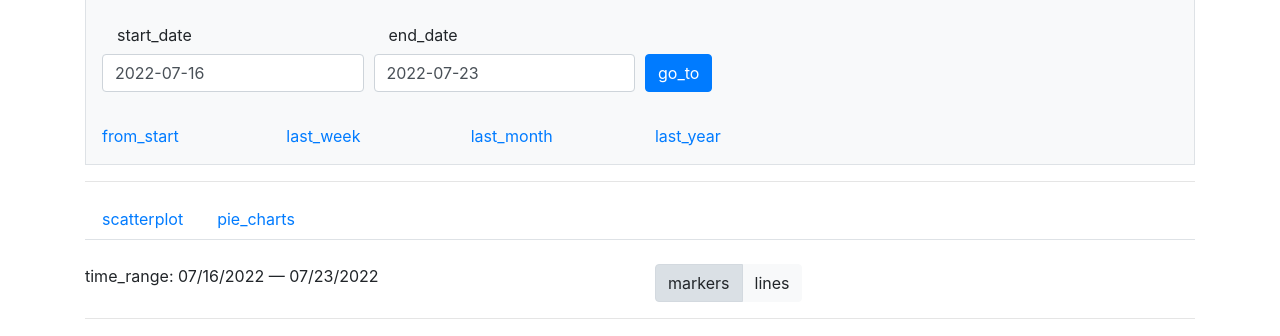
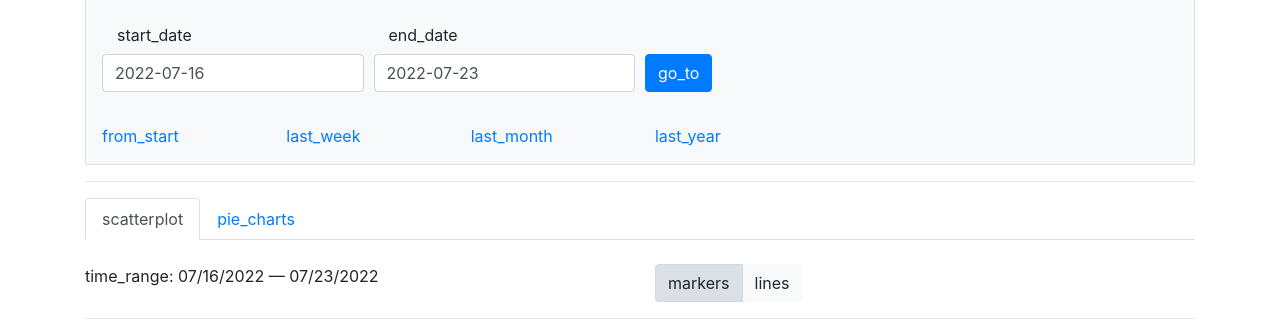
Before and after one commit to rain0r/stimmungskalender, a Django app: page /graph/ in a window 1280 px wide. Shown: the part 230-566 px from the top of the page. Run offline with Django 3.2, Linux system fonts and the light colour scheme; the visitor is signed in with stand-in values (Sample User, id 1); data comes from the database, SQL or seed files in the repository; data that the repository does not hold is empty; some libraries are stand-ins or nearby versions.

Commit message:
Set scatter plot active by default

```diff
--- a/pyproject.toml
+++ b/pyproject.toml
@@ -21,7 +21,7 @@ djangorestframework = "3.13.1"
 drf-spectacular = "0.22.1"
 ipython = "8.4.0"
 plotly = "5.9.0"
-#psycopg2 = "2.9.3"
+psycopg2 = "2.9.3"
 python-decouple = "3.6"
 
 [tool.poetry.dev-dependencies]
--- a/web/templates/web/graph.html
+++ b/web/templates/web/graph.html
@@ -19,7 +19,7 @@
     <hr>
     <ul class="nav nav-tabs" id="myTab" role="tablist">
         <li class="nav-item" role="presentation">
-            <a class="nav-link clickable" data-target="#scatter" data-toggle="tab">{% translate 'scatterplot' %}</a>
+            <a class="nav-link clickable active" data-target="#scatter" data-toggle="tab">{% translate 'scatterplot' %}</a>
         </li>
         <li class="nav-item" role="presentation">
             <a class="nav-link clickable" data-target="#pie" data-toggle="tab">{% translate 'pie_charts' %}</a>
```
